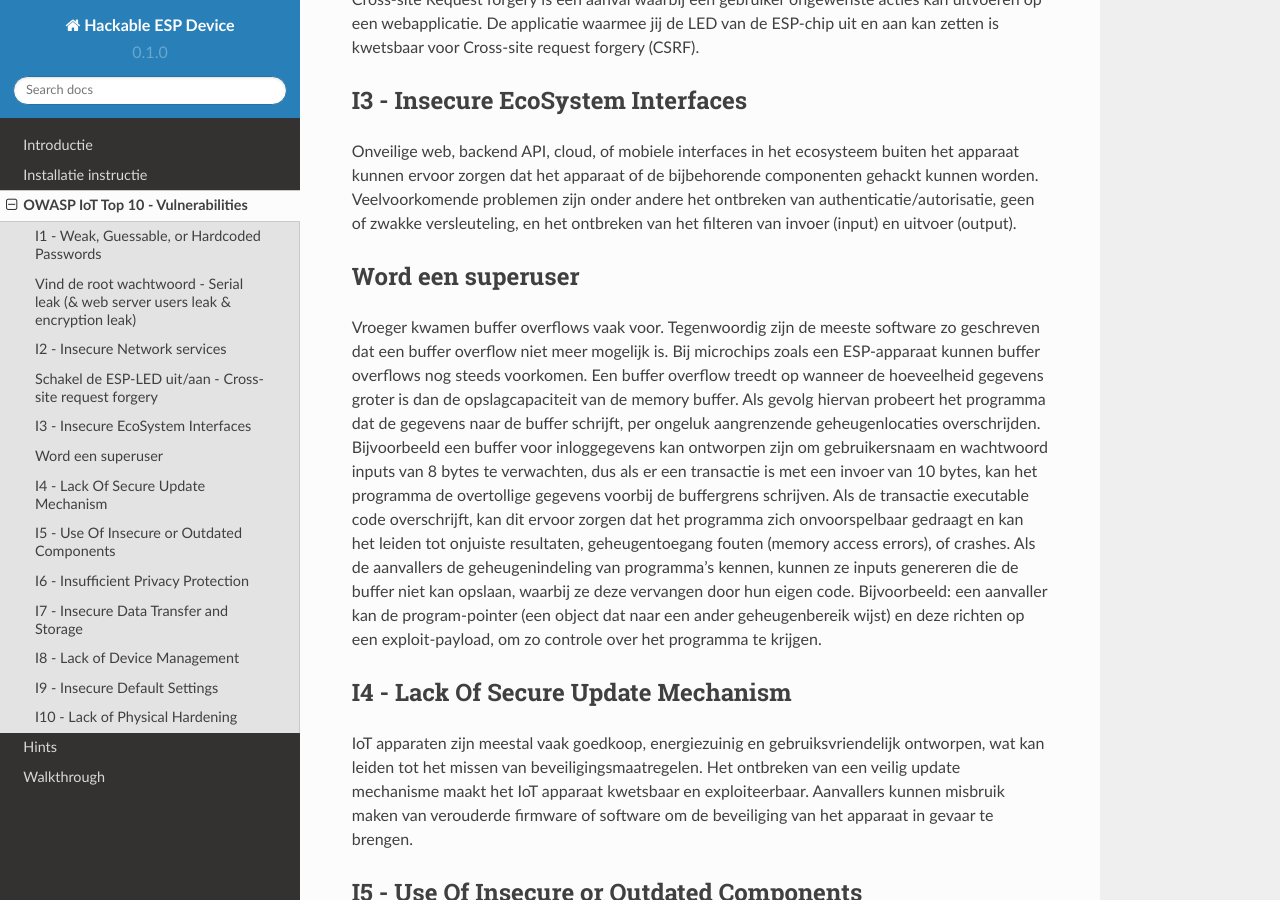
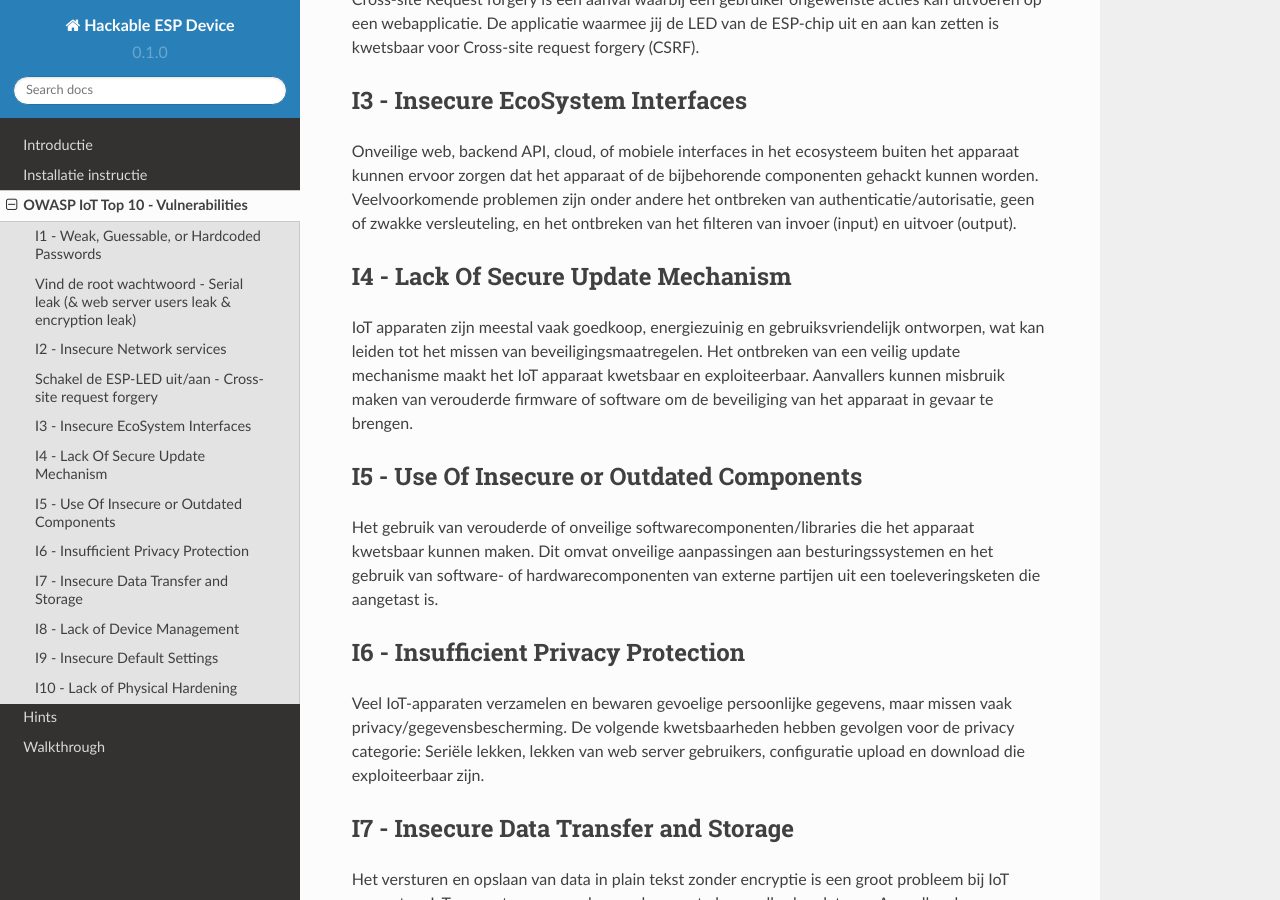
Before and after one commit to HollandCasino/Hackable-ESP-Device-v2, a Sphinx documentation site: the page built from docs/source/vulnerabilities.rst, in a window 1280 px wide and 900 px high, scrolled down 1244 px. Built offline with Sphinx 7.4.7 and the Read the Docs theme 2.0.0, drawn with Linux system fonts in a browser that asks for light colours.

Commit message:
Update vulnerabilities.rst

```diff
--- a/docs/source/vulnerabilities.rst
+++ b/docs/source/vulnerabilities.rst
@@ -38,13 +38,6 @@ I3 - Insecure EcoSystem Interfaces
 --------
 Onveilige web, backend API, cloud, of mobiele interfaces in het ecosysteem buiten het apparaat kunnen ervoor zorgen dat het apparaat of de bijbehorende componenten gehackt kunnen worden. Veelvoorkomende problemen zijn onder andere het ontbreken van authenticatie/autorisatie, geen of zwakke versleuteling, en het ontbreken van het filteren van invoer (input) en uitvoer (output).
 
-.. _vulnerabilities3:
-Word een superuser
----------------
-Vroeger kwamen buffer overflows vaak voor. Tegenwoordig zijn de meeste software zo geschreven dat een buffer overflow niet meer mogelijk is. Bij microchips zoals een ESP-apparaat kunnen buffer overflows nog steeds voorkomen. Een buffer overflow treedt op wanneer de hoeveelheid gegevens groter is dan de opslagcapaciteit van de memory buffer. Als gevolg hiervan probeert het programma dat de gegevens naar de buffer schrijft, per ongeluk aangrenzende geheugenlocaties overschrijden.
-Bijvoorbeeld een buffer voor inloggegevens kan ontworpen zijn om gebruikersnaam en wachtwoord inputs van 8 bytes te verwachten, dus als er een transactie is met een invoer van 10 bytes, kan het programma de overtollige gegevens voorbij de buffergrens schrijven.
-Als de transactie executable code overschrijft, kan dit ervoor zorgen dat het programma zich onvoorspelbaar gedraagt en kan het leiden tot onjuiste resultaten, geheugentoegang fouten (memory access errors), of crashes. Als de aanvallers de geheugenindeling van programma's kennen, kunnen ze inputs genereren die de buffer niet kan opslaan, waarbij ze deze vervangen door hun eigen code. Bijvoorbeeld: een aanvaller kan de program-pointer (een object dat naar een ander geheugenbereik wijst) en deze richten op een exploit-payload, om zo controle over het programma te krijgen.
-
 I4 - Lack Of Secure Update Mechanism
 -----------------
 IoT apparaten zijn meestal vaak goedkoop, energiezuinig en gebruiksvriendelijk ontworpen, wat kan leiden tot het missen van beveiligingsmaatregelen. Het ontbreken van een veilig update mechanisme maakt het IoT apparaat kwetsbaar en exploiteerbaar. Aanvallers kunnen misbruik maken van verouderde firmware of software om de beveiliging van het apparaat in gevaar te brengen.
```
